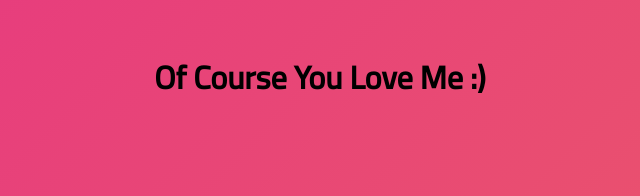
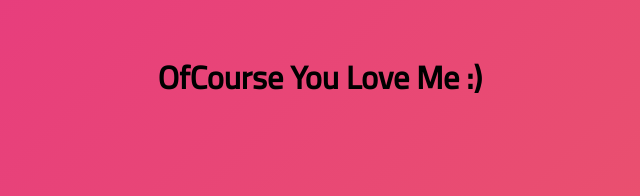
Before and after one commit to elsanose1/DoYouLoveMe, a plain HTML site: page index.html in a window 1280 px wide. Both pictures are taken after a click on the button "Yes". Shown: the part 423-619 px from the top of the page, 320-960 px from the left. Drawn offline with Linux system fonts and the light colour scheme.

Commit message:
Update index.html

```diff
--- a/index.html
+++ b/index.html
@@ -17,7 +17,7 @@
             <button class="button" id="yes">Yes</button>
             <button class="button" id="no">No</button>
         </div>
-        <h1 class="hidden" id="results">Of Course You Love Me :)</h1>
+        <h1 class="hidden" id="results">OfCourse You Love Me :)</h1>
     </div>
     <script src="main.js"></script>
 </body>
```
